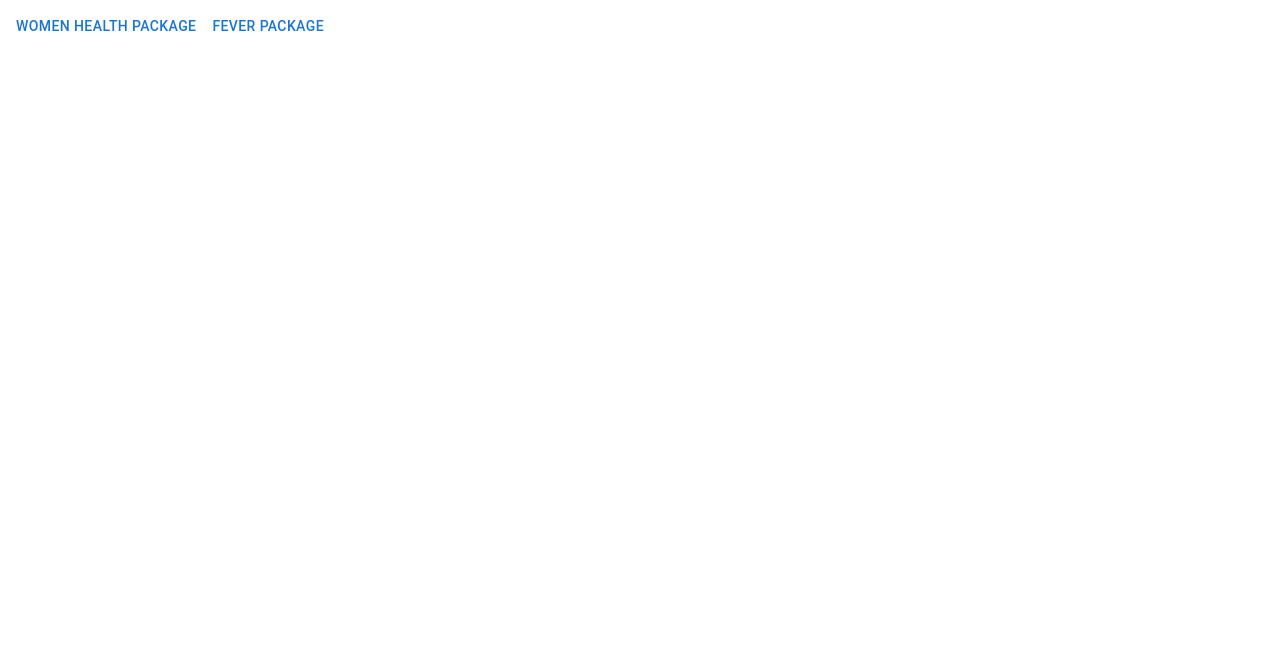
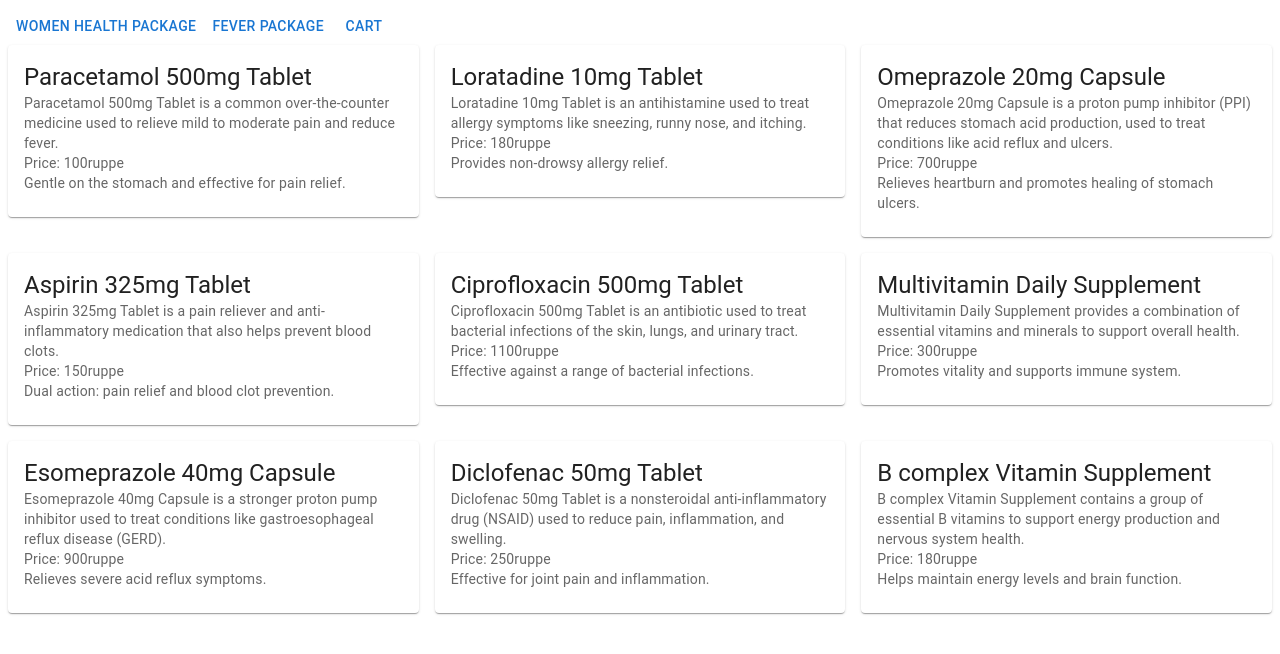
Before and after one commit to nagar2817/Health-Products, a React (Create React App) app: page /fever-package in a window 1280 px wide. Shown: the top 654 px of the page. Built offline with nearby package versions, Linux system fonts and the light colour scheme.

Commit message:
5 files modified, 4 added

```diff
--- a/src/App.js
+++ b/src/App.js
@@ -3,6 +3,7 @@ import { Routes, Route } from 'react-router-dom';
 import HomeComponent from './Components/Home.js';
 import WomenHealthComponent from './Components/WomenHealth.js';
 import FeverComponent from './Components/Fever.js';
+import CartComponent from './Components/CartComponent.js';
 
 function App() {
   return (
@@ -11,13 +12,15 @@ function App() {
         <Routes>
             <Route
               path="/"
-              component={HomeComponent}
+              element={<HomeComponent/>}
             />
             <Route
               path="/women-health-package"
-              component={WomenHealthComponent}
+              element={<WomenHealthComponent/>}
             />
-            <Route path="/fever-package" component={FeverComponent} />
+            <Route path="/fever-package" element={<FeverComponent/>} />
+            <Route path="/cart" element={<CartComponent/>} />
+
         </Routes>
 
     </div>
--- /dev/null
+++ b/src/Components/CartComponent.js
@@ -0,0 +1,16 @@
+import React,{useContext} from 'react';
+import { Typography } from '@mui/material';
+import {ProductContext} from '../ProductContext.js'
+
+
+const CartComponent = () => {
+  const {cartTasks,setCartTasks} = useContext(ProductContext);
+
+  return (
+    <div>
+      hi
+    </div>
+  );
+};
+
+export default CartComponent;
--- a/src/Components/Fever.js
+++ b/src/Components/Fever.js
@@ -1,12 +1,15 @@
-import React from 'react';
+import React,{useContext} from 'react';
 import { Typography } from '@mui/material';
+import {ProductContext} from '../ProductContext.js'
+import ProductCardList from './ProductCardList.js';
+
+
 const FeverComponent = () => {
+  const {feverPackage,setFeverPackage} = useContext(ProductContext);
+
   return (
     <div>
-      <Typography variant="h5" component="div">
-        Fever Package
-      </Typography>
-      {/* Render data related to Fever Package */}
+      <ProductCardList products={feverPackage}/>
     </div>
   );
 };
--- a/src/Components/Home.js
+++ b/src/Components/Home.js
@@ -11,6 +11,9 @@ const HomeComponent = () => {
       <Button component={Link} to="/fever-package">
         Fever Package
       </Button>
+      <Button component={Link} to="/cart">
+        Cart
+      </Button>
     </div>
   );
 };
--- /dev/null
+++ b/src/Components/ProductCard.js
@@ -0,0 +1,24 @@
+import React from 'react';
+import { Card, CardContent, Typography } from '@mui/material';
+
+const ProductCard = ({ name, description, price, extraFeatures }) => {
+  return (
+    <Card sx={{ minWidth: 275 }}>
+      <CardContent>
+        <Typography variant="h5" component="div">
+          {name}
+        </Typography>
+        <Typography variant="body2" color="text.secondary">
+          {description}
+        </Typography>
+        <Typography variant="body2" color="text.secondary">
+          Price: {price}
+        </Typography>
+        <Typography variant="body2" color="text.secondary">
+          {extraFeatures}
+        </Typography>
+      </CardContent>
+    </Card>
+  );
+};
+export default ProductCard;
--- /dev/null
+++ b/src/Components/ProductCardList.js
@@ -0,0 +1,17 @@
+import React from 'react';
+import { Grid } from '@mui/material';
+import ProductCard from './ProductCard';
+
+const ProductCardList = ({ products }) => {
+  return (
+    <Grid container spacing={2}>
+      {products.map((product, index) => (
+        <Grid item xs={12} sm={6} md={4} key={index}>
+          <ProductCard {...product} />
+        </Grid>
+      ))}
+    </Grid>
+  );
+};
+
+export default ProductCardList;
--- a/src/Components/WomenHealth.js
+++ b/src/Components/WomenHealth.js
@@ -1,12 +1,13 @@
-import React from 'react';
+import React,{useContext} from 'react';
 import { Typography } from '@mui/material';
+import {ProductContext} from '../ProductContext.js'
+import ProductCardList from './ProductCardList.js';
 
 const WomenHealthComponent = () => {
+  const {whPackage,setWhPackage} = useContext(ProductContext);
   return (
     <div>
-      <Typography variant="h5" component="div">
-        Women Health Package
-      </Typography>
+      <ProductCardList products={whPackage}/>
       {/* Render data related to Women Health Package */}
     </div>
   );
--- /dev/null
+++ b/src/Data.js
@@ -0,0 +1,89 @@
+export const WomenData = [
+  {
+    "name": "Dolo 650mg Tablet",
+    "description": "Dolo 650mg Tablet is a commonly used medicine for the relief of pain and fever.",
+    "price": "1400ruppe",
+    "extraFeatures": "Dolo 650mg Tablet is known for its effectiveness in providing quick relief from pain and fever."
+  },
+  {
+    "name": "Cetrizine 10mg Tablet",
+    "description": "Cetrizine 10mg Tablet is an antihistamine used to relieve allergy symptoms such as watery eyes, runny nose, itching eyes/nose, sneezing, hives, and itching.",
+    "price": "250ruppe",
+    "extraFeatures": "Provides relief from various allergy symptoms."
+  },
+  {
+    "name": "Ibuprofen 400mg Tablet",
+    "description": "Ibuprofen 400mg Tablet is a nonsteroidal anti-inflammatory drug (NSAID) used to relieve pain, reduce inflammation, and control fever.",
+    "price": "800ruppe",
+    "extraFeatures": "Effective in reducing pain and inflammation."
+  },
+  {
+    "name": "Amoxicillin 500mg Capsule",
+    "description": "Amoxicillin 500mg Capsule is an antibiotic used to treat a wide variety of bacterial infections. It works by stopping the growth of bacteria.",
+    "price": "1200ruppe",
+    "extraFeatures": "Treats various bacterial infections."
+  },
+  {
+    "name": "Probiotic Digestive Support Capsule",
+    "description": "Probiotic Digestive Support Capsule contains beneficial bacteria that support digestive health and balance gut flora.",
+    "price": "600ruppe",
+    "extraFeatures": "Promotes a healthy digestive system."
+  }
+]
+
+export const FeverData = [
+  {
+    "name": "Paracetamol 500mg Tablet",
+    "description": "Paracetamol 500mg Tablet is a common over-the-counter medicine used to relieve mild to moderate pain and reduce fever.",
+    "price": "100ruppe",
+    "extraFeatures": "Gentle on the stomach and effective for pain relief."
+  },
+  {
+    "name": "Loratadine 10mg Tablet",
+    "description": "Loratadine 10mg Tablet is an antihistamine used to treat allergy symptoms like sneezing, runny nose, and itching.",
+    "price": "180ruppe",
+    "extraFeatures": "Provides non-drowsy allergy relief."
+  },
+  {
+    "name": "Omeprazole 20mg Capsule",
+    "description": "Omeprazole 20mg Capsule is a proton pump inhibitor (PPI) that reduces stomach acid production, used to treat conditions like acid reflux and ulcers.",
+    "price": "700ruppe",
+    "extraFeatures": "Relieves heartburn and promotes healing of stomach ulcers."
+  },
+  {
+    "name": "Aspirin 325mg Tablet",
+    "description": "Aspirin 325mg Tablet is a pain reliever and anti-inflammatory medication that also helps prevent blood clots.",
+    "price": "150ruppe",
+    "extraFeatures": "Dual action: pain relief and blood clot prevention."
+  },
+  {
+    "name": "Ciprofloxacin 500mg Tablet",
+    "description": "Ciprofloxacin 500mg Tablet is an antibiotic used to treat bacterial infections of the skin, lungs, and urinary tract.",
+    "price": "1100ruppe",
+    "extraFeatures": "Effective against a range of bacterial infections."
+  },
+  {
+    "name": "Multivitamin Daily Supplement",
+    "description": "Multivitamin Daily Supplement provides a combination of essential vitamins and minerals to support overall health.",
+    "price": "300ruppe",
+    "extraFeatures": "Promotes vitality and supports immune system."
+  },
+  {
+    "name": "Esomeprazole 40mg Capsule",
+    "description": "Esomeprazole 40mg Capsule is a stronger proton pump inhibitor used to treat conditions like gastroesophageal reflux disease (GERD).",
+    "price": "900ruppe",
+    "extraFeatures": "Relieves severe acid reflux symptoms."
+  },
+  {
+    "name": "Diclofenac 50mg Tablet",
+    "description": "Diclofenac 50mg Tablet is a nonsteroidal anti-inflammatory drug (NSAID) used to reduce pain, inflammation, and swelling.",
+    "price": "250ruppe",
+    "extraFeatures": "Effective for joint pain and inflammation."
+  },
+  {
+    "name": "B complex Vitamin Supplement",
+    "description": "B complex Vitamin Supplement contains a group of essential B vitamins to support energy production and nervous system health.",
+    "price": "180ruppe",
+    "extraFeatures": "Helps maintain energy levels and brain function."
+  }
+]
--- a/src/ProductContext.js
+++ b/src/ProductContext.js
@@ -1,10 +1,10 @@
 import React,{createContext,useState} from 'react';
-
+import {WomenData,FeverData} from './Data.js';
 export const ProductContext = createContext();
 
 const ProductProvider = ({children})=>{
-  const [whPackage,setWhPackage] = useState([]);
-  const [feverPackage,setFeverPackage] = useState([]);
+  const [whPackage,setWhPackage] = useState(WomenData);
+  const [feverPackage,setFeverPackage] = useState(FeverData);
   const [cartTasks,setCartTasks] = useState([]);
   return (
     <ProductContext.Provider value={{
```
